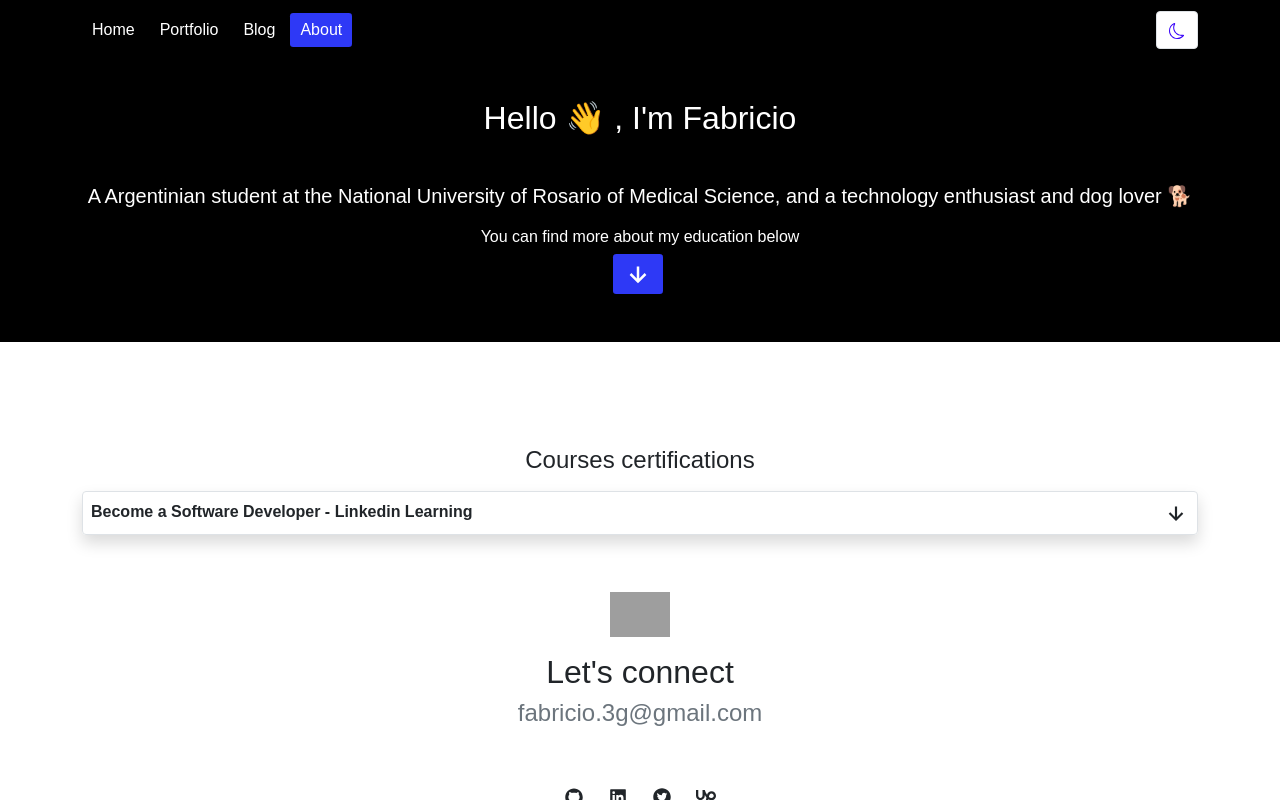
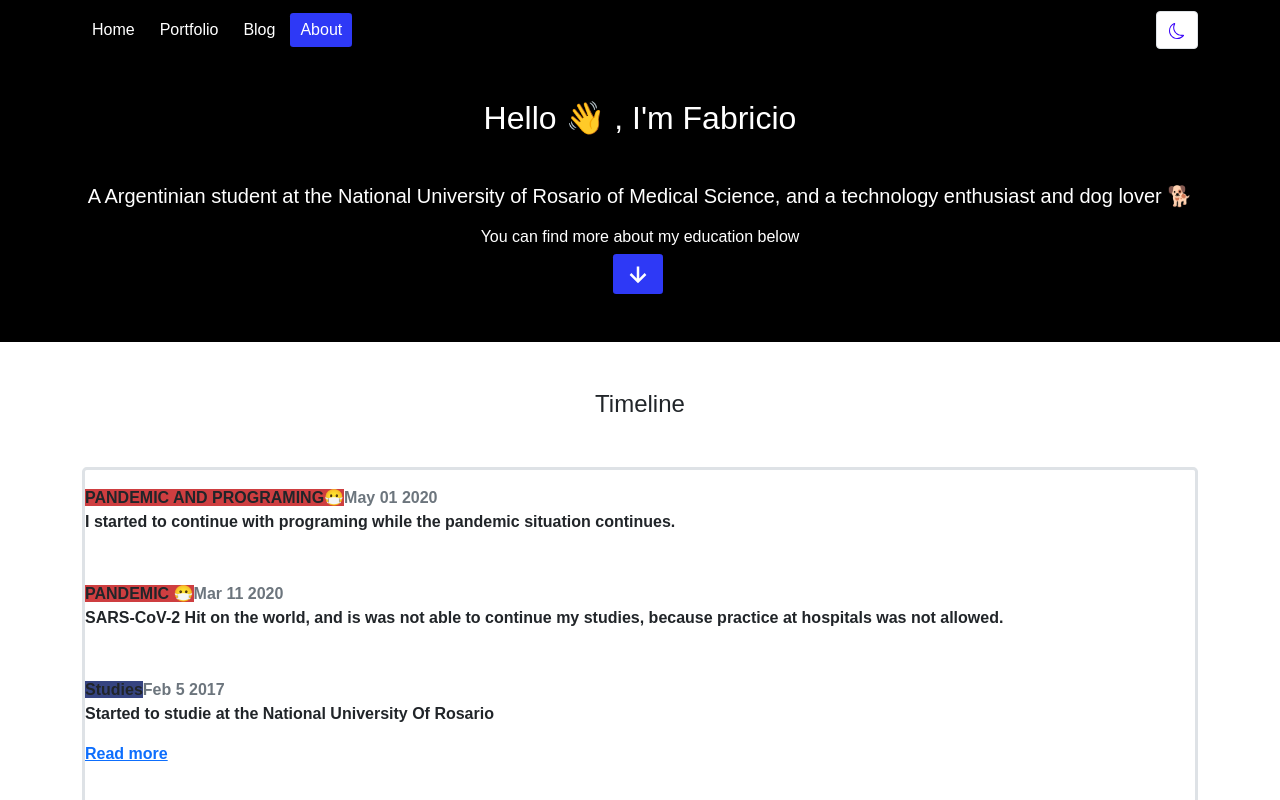
Before and after one commit to fabricio3g/portfolio-nextjs, a Next.js app: page /aboutme in a window 1280 px wide. Shown: the top 800 px of the page. Built offline with nearby package versions, Linux system fonts and the light colour scheme; grey boxes are pictures that could not be loaded; a web font is replaced by a local one.

Commit message:
timeline component added

```diff
--- a/pages/aboutme.js
+++ b/pages/aboutme.js
@@ -4,9 +4,58 @@ import { BiDownArrowAlt } from "react-icons/bi";
 import { Button } from "react-bootstrap";
 import Style from "../styles/Button.module.css";
 import Certfs from '../components/Certfs'
-
+import Timeline from "../components/Timeline/Timeline";
 const AboutMe = () => {
-
+      const data = [
+        {
+          text: 'I started to continue with programing while the pandemic situation continues.',
+          date: 'May 01 2020',
+          category: {
+              tag: 'PANDEMIC  AND PROGRAMING😷',
+              color: '#ce3e40'
+          },
+          link: {
+              url: false,
+              text: 'Read more'
+          }
+      },
+        {
+          text: 'SARS-CoV-2 Hit on the world, and is was not able to continue my studies, because practice at hospitals was not allowed.',
+          date: 'Mar 11 2020',
+          category: {
+              tag: 'PANDEMIC 😷',
+              color: '#ce3e40'
+          },
+          link: {
+              url: false,
+              text: 'Read more'
+          }
+      },
+        {
+            text: 'Started to studie at the National University Of Rosario',
+            date: 'Feb 5 2017',
+            category: {
+                tag: 'Studies',
+                color: '#364481'
+            },
+            link: {
+                url: 'https://fcm.unr.edu.ar/',
+                text: 'Read more'
+            }
+        },
+        {
+          text: '👶',
+          date: 'March 12 1998',
+          category: {
+              tag: '',
+              color: '#fff'
+          },
+          link: {
+              url: false,
+              text: true
+          }
+      }
+    ];
 
   return (
     <Layout>
@@ -28,12 +77,14 @@ const AboutMe = () => {
           </a>
         </Container>
       </Container>
+
+      <Container>
+        <h4 className="text-center my-5">Timeline</h4>
+        <Timeline data={data}/>
+      </Container>
       <Container id="studies" className="mt-5 pt-5 d-flex flex-column align-items-center">
         <h4 className="text-center my-2 ">Courses certifications</h4>
-
-
         <Certfs title={'Become a Software Developer - Linkedin Learning'} url={"https://raw.githubusercontent.com/fabricio3g/personal-portfolio/main/old_desing/assets/certs/CertificadoDeFinalizacion_Become%20a%20Software%20Developer.pdf"}/>
-
       </Container>
     </Layout>
   );
```
